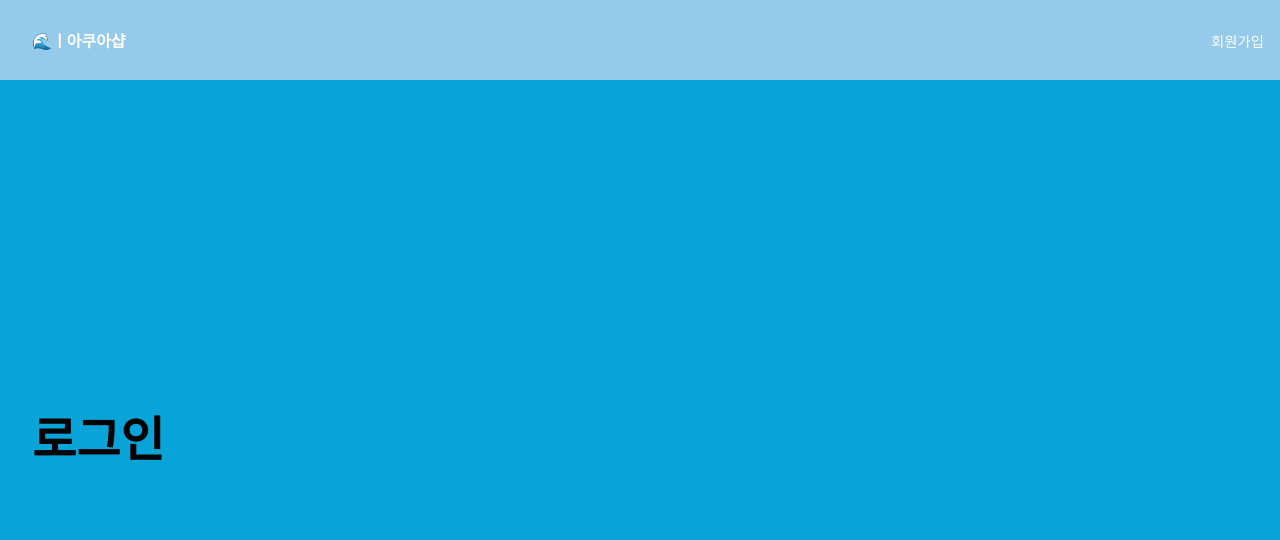
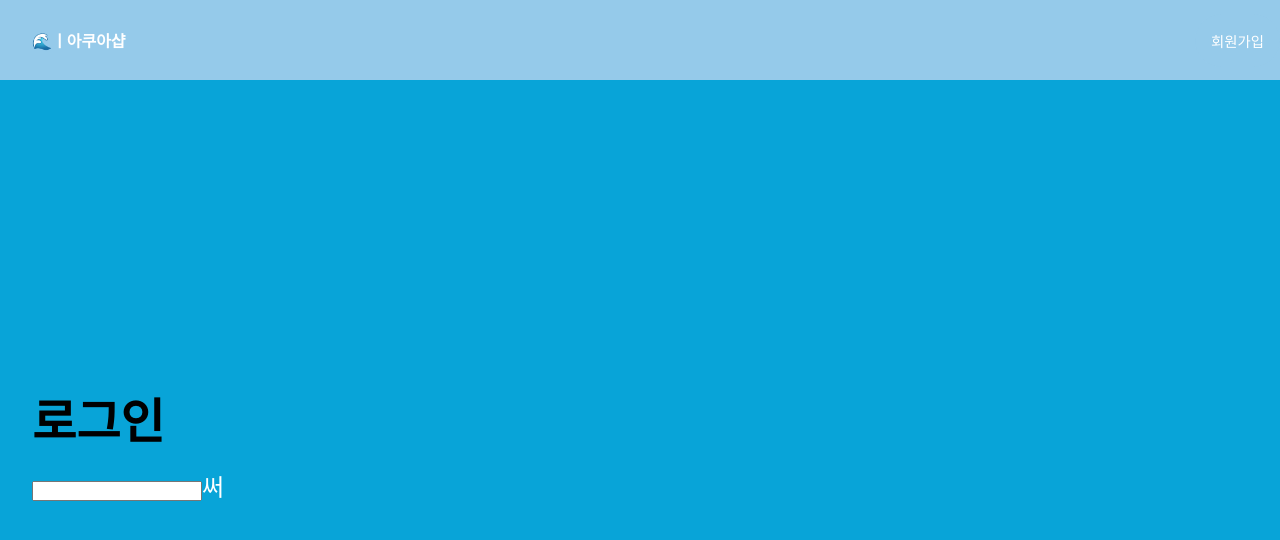
Before and after one commit to aquashopkr/loginhtml, a plain HTML site: page index.html in a window 1280 px wide. Drawn offline with Linux system fonts and the light colour scheme.

Commit message:
Update index.html

```diff
--- a/index.html
+++ b/index.html
@@ -21,7 +21,7 @@
         <div class="column-left">
           <h1>로그인</h1>
           <p>
-
+          <input type="input">써</input>
           </p>
 
 
```
